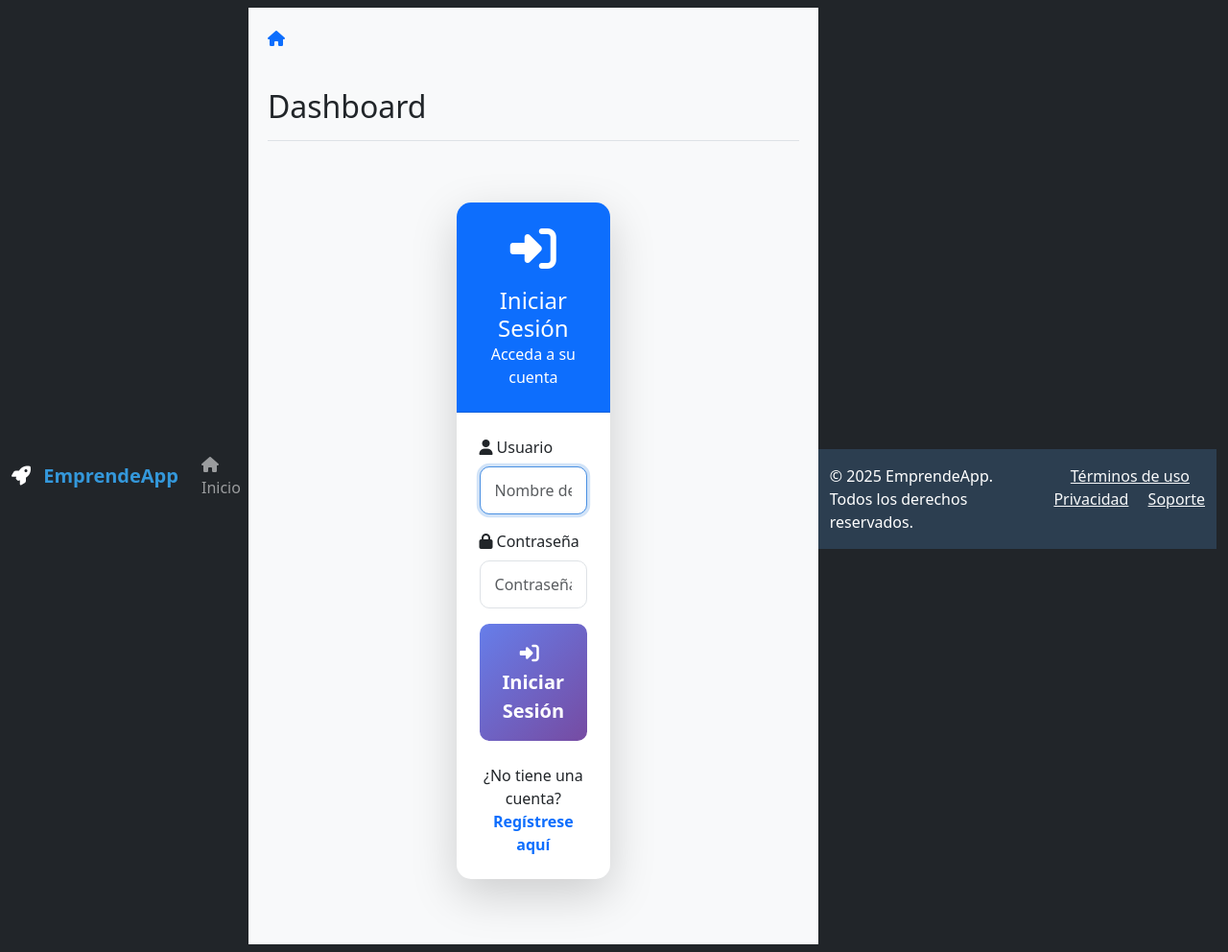
After one commit to MechMarighetti/Microfinanzas-Backend, a Django app: template Microfinanzas/apps/usuario/templates/login.html in a window 1280 px wide. The commit adds this page. Shown: the whole page at 96% size. Run offline with Django 5.2, Linux system fonts and the light colour scheme; the template is opened without the code that fills it, so the values that code supplies are empty; tables that the repository leaves empty hold one stand-in row (values such as "Sample post"); one stand-in notice (Sample message) is shown.

Commit message:
cambios al 15/11

```diff
--- a/Microfinanzas/Microfinanzas/settings.py
+++ b/Microfinanzas/Microfinanzas/settings.py
@@ -67,7 +67,7 @@ ROOT_URLCONF = 'Microfinanzas.urls'
 TEMPLATES = [
     {
         'BACKEND': 'django.template.backends.django.DjangoTemplates',
-        'DIRS': [],
+        'DIRS': ['apps'],
         'APP_DIRS': True,
         'OPTIONS': {
             'context_processors': [
--- a/Microfinanzas/Microfinanzas/urls.py
+++ b/Microfinanzas/Microfinanzas/urls.py
@@ -22,4 +22,5 @@ urlpatterns = [
     path('admin/', admin.site.urls),
     path('comprobante/', include('apps.comprobante.urls')),
     path('comercial/', include('apps.actividadEconomica.urls')),
-    path('emprendimiento/', include('apps.emprendimiento.urls')),]
+    path('', include('apps.emprendimiento.urls')),
+    path('usuario/', include('apps.usuario.urls')),]
--- a/Microfinanzas/apps/Comprobante/urls.py
+++ b/Microfinanzas/apps/Comprobante/urls.py
@@ -3,6 +3,6 @@ from .views import CrearComprobanteView, DetalleComprobanteView, IndexView
 
 urlpatterns = [
     path('home', IndexView.as_view(), name='index'),
-    path('/', CrearComprobanteView.as_view(), name='crear_comprobante'),
+    path('', CrearComprobanteView.as_view(), name='crear_comprobante'),
     path('detalle/<int:comprobante_id>/', DetalleComprobanteView.as_view(), name='detalle_comprobante'),
 ]
--- a/Microfinanzas/apps/emprendimiento/urls.py
+++ b/Microfinanzas/apps/emprendimiento/urls.py
@@ -2,7 +2,7 @@ from django.urls import path
 from .views import EmprendimientoCreateView, EmprendimientoListView, EmprendimientoDetailView
 
 urlpatterns = [
-    path('', EmprendimientoListView.as_view(), name='emprendimiento_list'),
+    path('list/', EmprendimientoListView.as_view(), name='emprendimiento_list'),
     path('crear/', EmprendimientoCreateView.as_view(), name='emprendimiento_create'),
     path('<int:pk>/', EmprendimientoDetailView.as_view(), name='emprendimiento_detail'),
 ]
--- /dev/null
+++ b/Microfinanzas/apps/usuario/templates/login.html
@@ -0,0 +1,128 @@
+{% extends 'base.html' %}
+{% load static %}
+
+{% block title %}Iniciar Sesión - Sistema de Gestión{% endblock %}
+
+{% block content %}
+<div class="container-fluid py-5 bg-light">
+    <div class="row justify-content-center">
+        <div class="col-md-6 col-lg-4">
+            <div class="card shadow-lg border-0">
+                <div class="card-header bg-primary text-white py-4">
+                    <div class="text-center">
+                        <i class="fas fa-sign-in-alt fa-3x mb-3"></i>
+                        <h1 class="h4 mb-0">Iniciar Sesión</h1>
+                        <p class="mb-0">Acceda a su cuenta</p>
+                    </div>
+                </div>
+
+                <div class="card-body p-4">
+                    <!-- Mensajes de error -->
+                    {% if form.errors %}
+                    <div class="alert alert-danger alert-dismissible fade show" role="alert">
+                        <i class="fas fa-exclamation-triangle me-2"></i>
+                        Su usuario y contraseña no coinciden. Por favor, inténtelo de nuevo.
+                        <button type="button" class="btn-close" data-bs-dismiss="alert" aria-label="Close"></button>
+                    </div>
+                    {% endif %}
+
+                    {% if next %}
+                        {% if user.is_authenticated %}
+                        <div class="alert alert-warning alert-dismissible fade show" role="alert">
+                            <i class="fas fa-exclamation-circle me-2"></i>
+                            Su cuenta no tiene acceso a esta página. Para proceder, por favor inicie sesión con una cuenta que tenga acceso.
+                            <button type="button" class="btn-close" data-bs-dismiss="alert" aria-label="Close"></button>
+                        </div>
+                        {% else %}
+                        <div class="alert alert-info alert-dismissible fade show" role="alert">
+                            <i class="fas fa-info-circle me-2"></i>
+                            Por favor, inicie sesión para ver esta página.
+                            <button type="button" class="btn-close" data-bs-dismiss="alert" aria-label="Close"></button>
+                        </div>
+                        {% endif %}
+                    {% endif %}
+
+                    <form method="post" action="{% url 'login' %}">
+                        {% csrf_token %}
+                        <input type="hidden" name="next" value="{{ next }}">
+
+                        <div class="mb-3">
+                            <label for="{{ form.username.id_for_label }}" class="form-label">
+                                <i class="fas fa-user me-1"></i>Usuario
+                            </label>
+                            <input type="text"
+                                   name="{{ form.username.name }}"
+                                   id="{{ form.username.id_for_label }}"
+                                   class="form-control"
+                                   placeholder="Nombre de usuario"
+                                   required
+                                   autofocus>
+                        </div>
+
+                        <div class="mb-3">
+                            <label for="{{ form.password.id_for_label }}" class="form-label">
+                                <i class="fas fa-lock me-1"></i>Contraseña
+                            </label>
+                            <input type="password"
+                                   name="{{ form.password.name }}"
+                                   id="{{ form.password.id_for_label }}"
+                                   class="form-control"
+                                   placeholder="Contraseña"
+                                   required>
+                        </div>
+
+                        <div class="d-grid">
+                            <button type="submit" class="btn btn-primary btn-lg py-3">
+                                <i class="fas fa-sign-in-alt me-2"></i>Iniciar Sesión
+                            </button>
+                        </div>
+                    </form>
+
+                    <div class="text-center mt-4">
+                        <p class="mb-0">
+                            ¿No tiene una cuenta?
+                            <a href="{% url 'register' %}" class="text-decoration-none fw-bold">
+                                Regístrese aquí
+                            </a>
+                        </p>
+                    </div>
+                </div>
+            </div>
+        </div>
+    </div>
+</div>
+{% endblock %}
+
+{% block extra_css %}
+<style>
+.card {
+    border-radius: 15px;
+}
+
+.card-header {
+    border-radius: 15px 15px 0 0 !important;
+}
+
+.form-control {
+    border-radius: 10px;
+    padding: 12px 15px;
+}
+
+.form-control:focus {
+    border-color: #4a90e2;
+    box-shadow: 0 0 0 0.2rem rgba(74, 144, 226, 0.25);
+}
+
+.btn-primary {
+    background: linear-gradient(135deg, #667eea 0%, #764ba2 100%);
+    border: none;
+    border-radius: 10px;
+    font-weight: 600;
+}
+
+.btn-primary:hover {
+    transform: translateY(-2px);
+    box-shadow: 0 5px 15px rgba(0,0,0,0.2);
+}
+</style>
+{% endblock %}
```
Also changed, not shown: Microfinanzas/apps/Comprobante/views.py (+0 -54 lines), Microfinanzas/apps/emprendimiento/templates/emprendimiento_form.html (+24 -6 lines), Microfinanzas/apps/usuario/models.py (+2 -5 lines), Microfinanzas/apps/usuario/templates/register.html (added, +34 -0 lines), Microfinanzas/apps/usuario/views.py (+36 -10 lines), Microfinanzas/static/templates/base.html (+6 -40 lines), Microfinanzas/apps/usuario/migrations/0003_usuario_rol.py (added), Microfinanzas/db.sqlite3.
